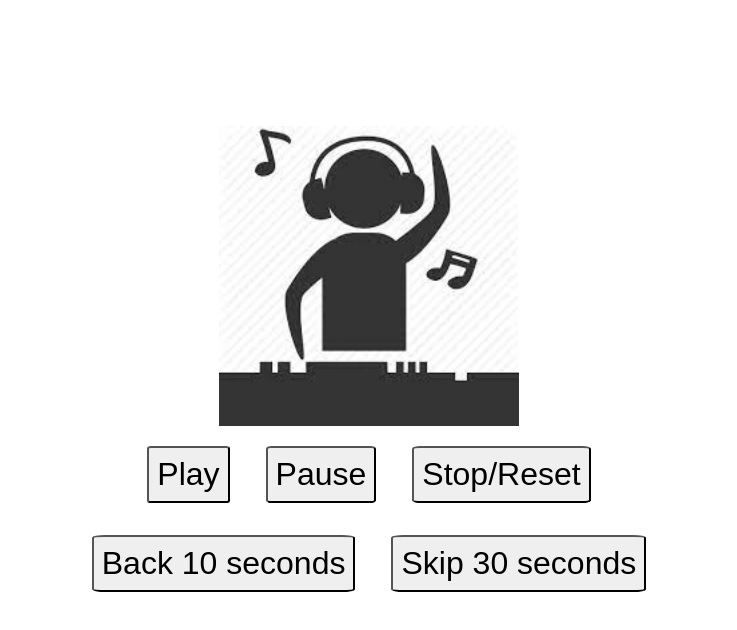
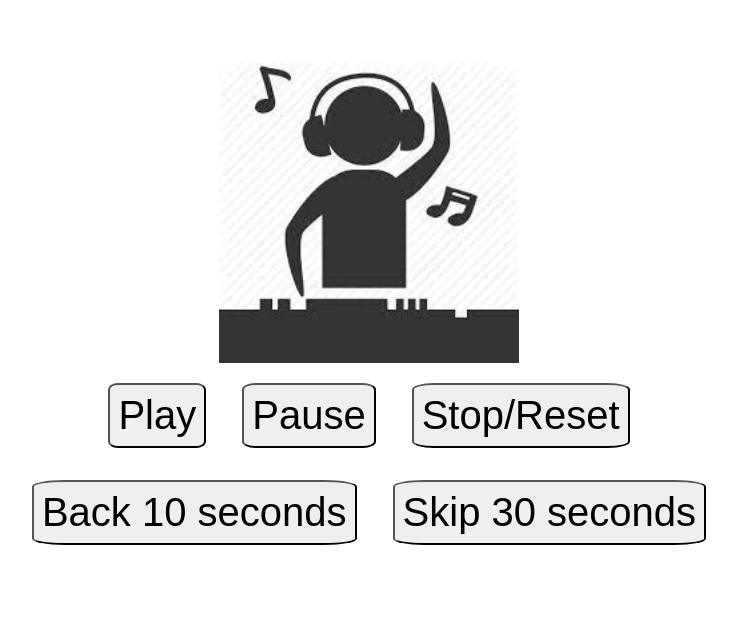
Before and after one commit to Shimanti/DJ, a plain HTML site: page index.html in a window 1280 px wide. Shown: the whole page, without its empty margins (271-1008 px from the left). Drawn offline with Linux system fonts and the light colour scheme.

Commit message:
Update index.html

```diff
--- a/index.html
+++ b/index.html
@@ -33,15 +33,15 @@
   </script>
  <style>
  .container {
-   margin: 10%;
+   margin: 5%;
    text-align: center;
  }
 
  button {
-   font-size: 1.2rem;
+   font-size: 1rem;
    padding: .5rem;
-   margin: .6rem;
-   border-radius: 5%;
+   margin: .5rem;
+   border-radius: 10%;
    cursor: pointer;
  }
 
@@ -56,7 +56,7 @@
 /* For Desktop View */
 @media screen and (min-width: 1024px) {
  button {
-   font-size: 2rem;
+   font-size: 2.5rem;
    margin: 1rem;
   }
 }
```
